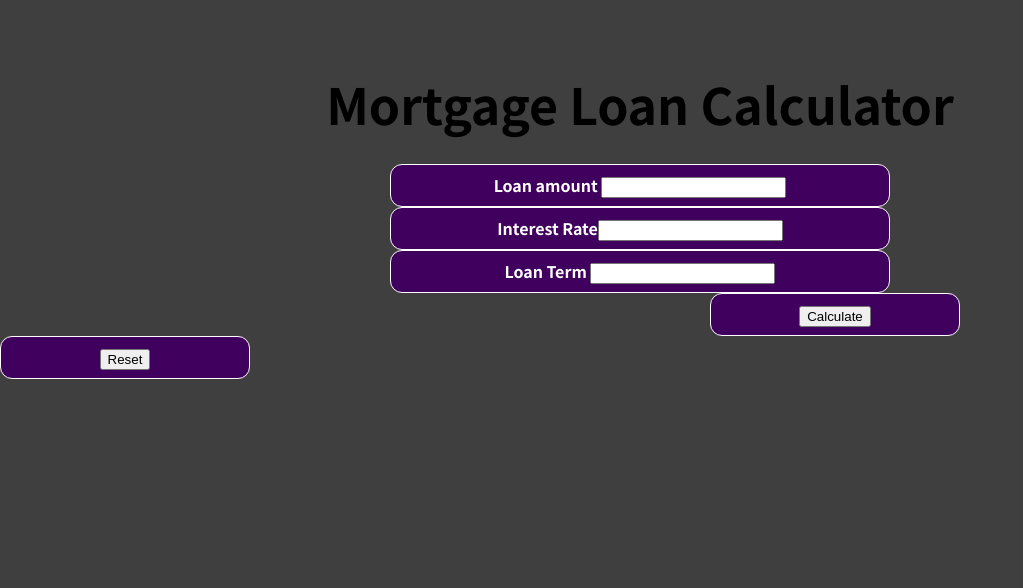
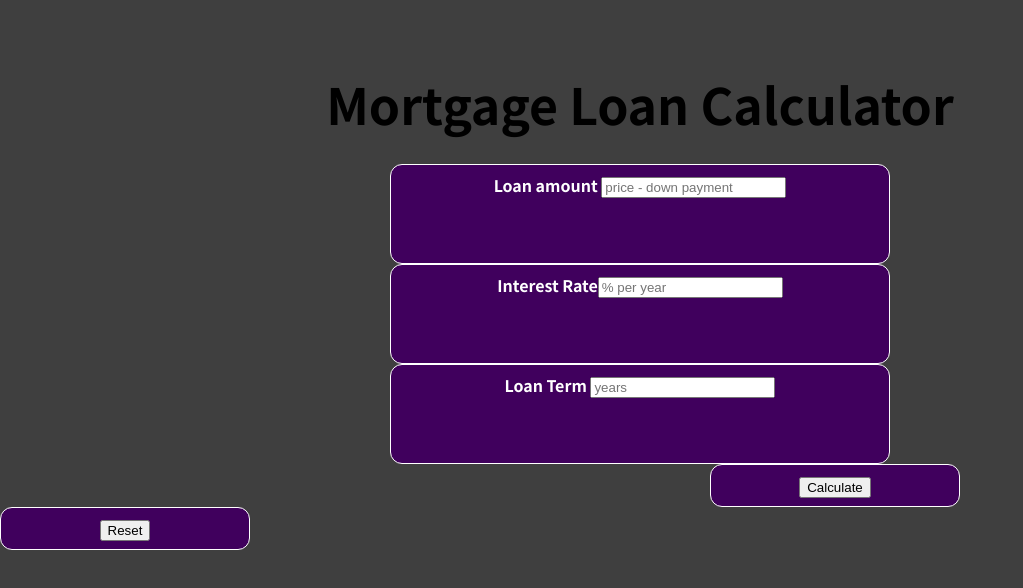
Before and after one commit to Tannerp647/MortgageCalcReact, a React (Create React App) app: page / in a window 1280 px wide. Shown: the top 588 px of the page, without its empty margins (0-1023 px from the left). Built offline with nearby package versions, Linux system fonts and the light colour scheme.

Commit message:
failed attempt to get input and calculate.

```diff
--- a/src/App.js
+++ b/src/App.js
@@ -1,4 +1,4 @@
-import InputBox from './Components/InputBox';
+//import InputBox from './Components/InputBox';
 
 import Answer from "./Components/Answer"
 
--- a/src/Components/Answer.js
+++ b/src/Components/Answer.js
@@ -1,11 +1,16 @@
-import React from "react";
+import React, { useState } from "react";
 
-import Input from './Form'
+import Form from './Form'
 
 const Answer = () => {
+    const [answer, setAnswer] = useState('');
+    const calculate = (loanAmount, interestRate, loanTerm) => {
+        setAnswer(loanAmount * interestRate * loanTerm);
+    };
     return (
         <div>
-            <Input />
+            <Form calculate={calculate} />
+            <h1> {answer} </h1>
         </div>
 
     );
--- a/src/Components/Form.js
+++ b/src/Components/Form.js
@@ -1,11 +1,13 @@
 import React, { useState } from 'react';
 import './InputBox.css';
 
-const Input = () => {
+const Form = () => {
     const [loanAmount, setLoanAmount] = useState('');
     const [interestRate, setInterestRate] = useState('');
     const [loanTerm, setloanTerm] = useState('');
-
+    //const calculate = (loanAmount, interestRate, loanTerm) => {
+    //  setAnswer(loanAmount * interestRate * loanTerm);
+    //};
 
     const loanAmountHandler = (event) => {
         setLoanAmount(event.target.value);
@@ -17,31 +19,34 @@ const Input = () => {
 
     const loanTermHandler = (event) => {
         setloanTerm(event.target.value);
+
     };
+    const handleSubmit = (props) => {
+        props.calculate(loanAmount, interestRate, loanTerm);
+    };
+
     return (
         <div>
-            <form>
             <div className="input_box">
                 <label> Loan amount </label>
-                    <input type="number" onChange={loanAmountHandler} />
+                <input type="number" placeholder="price - down payment" onChange={loanAmountHandler} />
             </div>
             <div className="input_box">
                 <label> Interest Rate</label>
-                    <input type="number" onChange={interestRateHandler} />
+                <input type="number" placeholder="% per year" onChange={interestRateHandler} />
             </div>
             <div className="input_box">
                 <label> Loan Term  </label>
-                    <input type="number" onChange={loanTermHandler} />
+                <input type="number" placeholder="years" onChange={loanTermHandler} />
             </div>
             <div className="calc_but">
-                    <button type="submit"> Calculate </button>
+                <button onClick={handleSubmit}> Calculate </button>
             </div>
             <div className="reset_but">
                 <button> Reset </button>
             </div>
-            </form>
         </div>
     );
 };
 
-export default Input;
+export default Form;
--- a/src/Components/InputBox.css
+++ b/src/Components/InputBox.css
@@ -8,6 +8,7 @@
     padding: 0.5rem;
     border-radius: 12px;
     width: 500px;
+    height: 100px;
     margin-left: auto;
     margin-right: auto;
     text-align: center;
```
Lines whose indentation alone changed are shown as unchanged.
